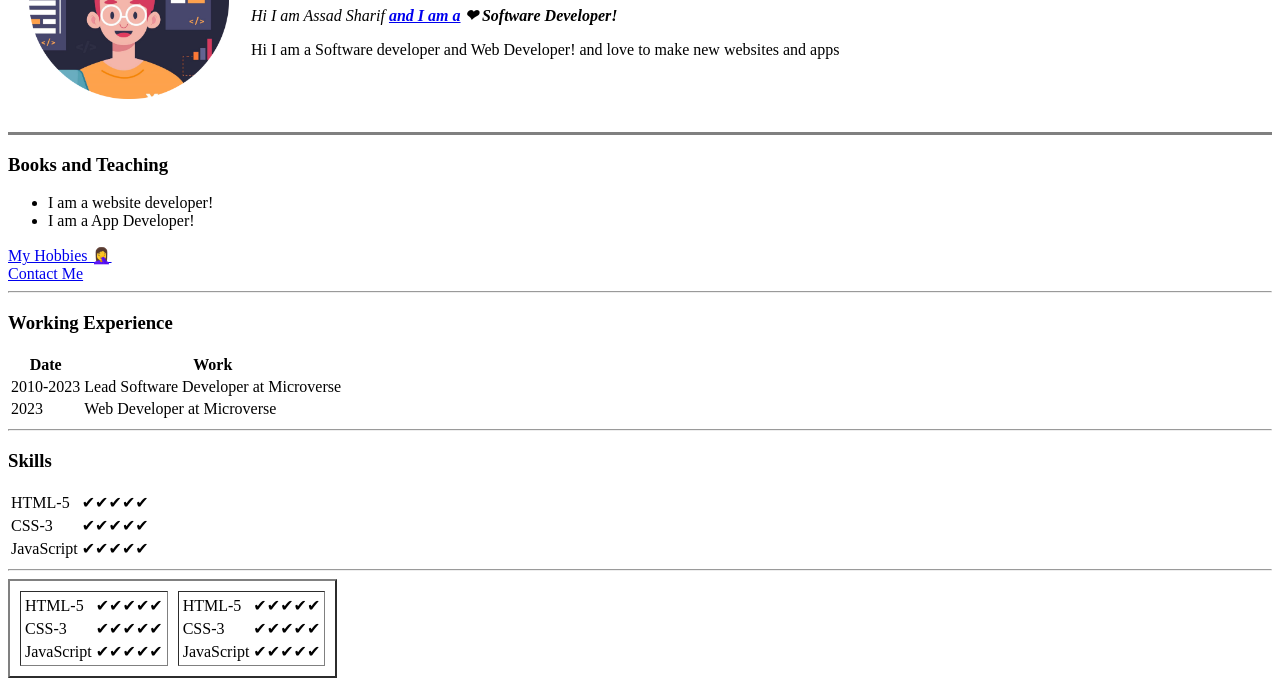
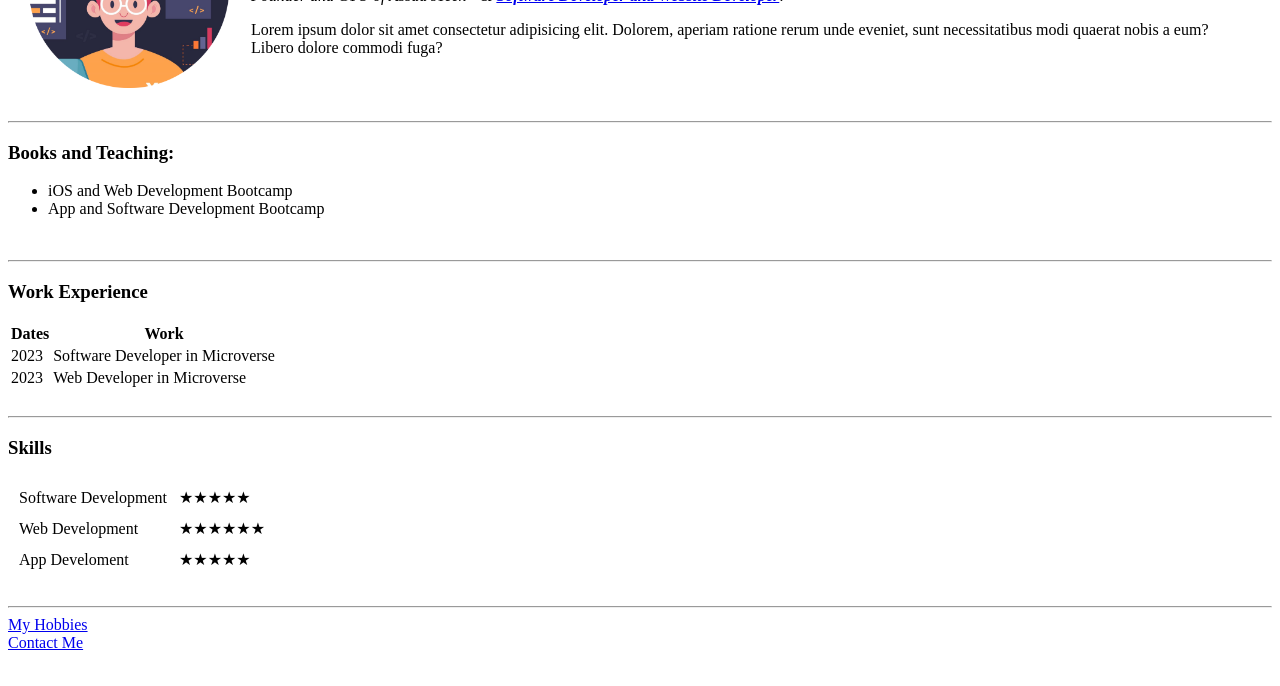
Before and after one commit to assadsharif/HTML-5github.io, a plain HTML site: page index.html in a window 1280 px wide. Shown: the part 141-827 px from the top of the page. After the commit the page ends 801 px from the top, so only its background shows below. Drawn offline with Linux system fonts and the light colour scheme.

Commit message:
All files modification

```diff
--- a/index.html
+++ b/index.html
@@ -4,119 +4,75 @@
         <meta charset="UTF-8">
         <meta http-equiv="X-UA-Compatible" content="IE=edge">
         <meta name="viewport" content="width=device-width, initial-scale=1.0">
-        <title>Assad's Website</title>
+        <title>Assad's Personal Site</title>
     </head>
     <body>
-
-
-        <hr size="3" noshade="">
-
         <table cellspacing="20">
             <tr>
-                <td><img src="assad-modified.png" alt="This is my Image"
+                <td><img src="assad-modified.png" alt="This is Assad's image"
                         width="200"></td>
-                <td> <h1>Assad Shareef</h1>
-                    <p><em> Hi I am Assad Sharif <strong> <a
-                                    href="https://www.google.com">and
-                                    I am a</a> &#10084; Software
-                                Developer!
-                            </strong></em></p>
-                    <p>Hi I am a Software developer and Web Developer! and love
-                        to make new
-                        websites and apps</p></td>
+                <td><h1>Assad Site</h1>
+                    <p><em> Founder and CTO of Assad'sTech - & <strong><a
+                                    href="https://www.asadtech.com">Software
+                                    Developer and
+                                    Website Developer</a></strong>!</em></p>
+                    <p>Lorem ipsum dolor sit amet consectetur adipisicing elit.
+                        Dolorem,
+                        aperiam ratione rerum unde eveniet, sunt necessitatibus
+                        modi quaerat
+                        nobis a eum? Libero dolore commodi fuga?</p></td>
             </tr>
         </table>
 
 
-        <hr size="3" noshade="">
-        <h3>Books and Teaching</h3>
+        <hr>
+        <h3>Books and Teaching:</h3>
         <ul>
-            <li>I am a website developer!</li>
-            <li>I am a App Developer!</li>
-        </ul>
-        <a href="hobbies.html">My Hobbies 🤦‍♀️</a>
-        <br>
-        <a href="contact-me.html">Contact Me</a>
+            <li>iOS and Web Development Bootcamp</li>
+            <li>App and Software Development Bootcamp</li>
+        </ul><br>
         <hr>
-
-        <h3>Working Experience</h3>
+        <h3>Work Experience</h3>
         <table>
             <thead>
                 <tr>
-                    <th>Date</th>
+                    <th>Dates</th>
                     <th>Work</th>
                 </tr>
+                <tbody>
+                    <tr>
+                        <td>2023</td>
+                        <td>Software Developer in Microverse</td>
+                    </tr>
+                    <tr>
+                        <td>2023</td>
+                        <td>Web Developer in Microverse</td>
+                    </tr>
+                </tbody>
             </thead>
-            <tbody>
-                <tr><td>2010-2023</td>
-                    <td>Lead Software Developer at Microverse</td>
-                </tr>
-                <tr>
-                    <td>2023</td>
-                    <td>Web Developer at Microverse</td>
-                </tr>
-            </tbody>
         </table>
+        <br>
         <hr>
-        <h3>
-            Skills
-        </h3>
-        <table>
+        <h3>Skills</h3>
+        <table cellspacing="10">
             <tr>
-                <td>HTML-5</td>
-                <td>✔✔✔✔✔</td>
-
-            </tr>
-
-            <tr>
-                <td>CSS-3</td>
-                <td>✔✔✔✔✔</td>
+                <td>Software Development</td>
+                <td>&#9733;&#9733;&#9733;&#9733;&#9733;</td>
             </tr>
             <tr>
-                <td>JavaScript</td>
-                <td>✔✔✔✔✔</td>
+                <td>
+                    Web Development
+                </td>
+                <td>&#9733;&#9733;&#9733;&#9733;&#9733;&#9733;</td>
+            </tr>
+            <tr>
+                <td>App Develoment</td>
+                <td>&#9733;&#9733;&#9733;&#9733;&#9733;</td>
             </tr>
         </table>
+        <br>
         <hr>
-        <table border="2" cellspacing="10">
-            <tr>
-                <td>
-                    <table>
-                        <tr>
-                            <td>HTML-5</td>
-                            <td>✔✔✔✔✔</td>
-
-                        </tr>
-
-                        <tr>
-                            <td>CSS-3</td>
-                            <td>✔✔✔✔✔</td>
-                        </tr>
-                        <tr>
-                            <td>JavaScript</td>
-                            <td>✔✔✔✔✔</td>
-                        </tr>
-                    </table>
-                </td>
-                <td>
-                    <table>
-                        <tr>
-                            <td>HTML-5</td>
-                            <td>✔✔✔✔✔</td>
-
-                        </tr>
-
-                        <tr>
-                            <td>CSS-3</td>
-                            <td>✔✔✔✔✔</td>
-                        </tr>
-                        <tr>
-                            <td>JavaScript</td>
-                            <td>✔✔✔✔✔</td>
-                        </tr>
-                    </table>
-                </td>
-            </tr>
-        </table>
+        <a href="hobbies.html">My Hobbies</a><br>
+        <a href="contact-me.html">Contact Me</a>
     </body>
 </html>
```
Also changed, not shown: contact-me.html (+13 -10 lines), hobbies.html (+4 -4 lines).
